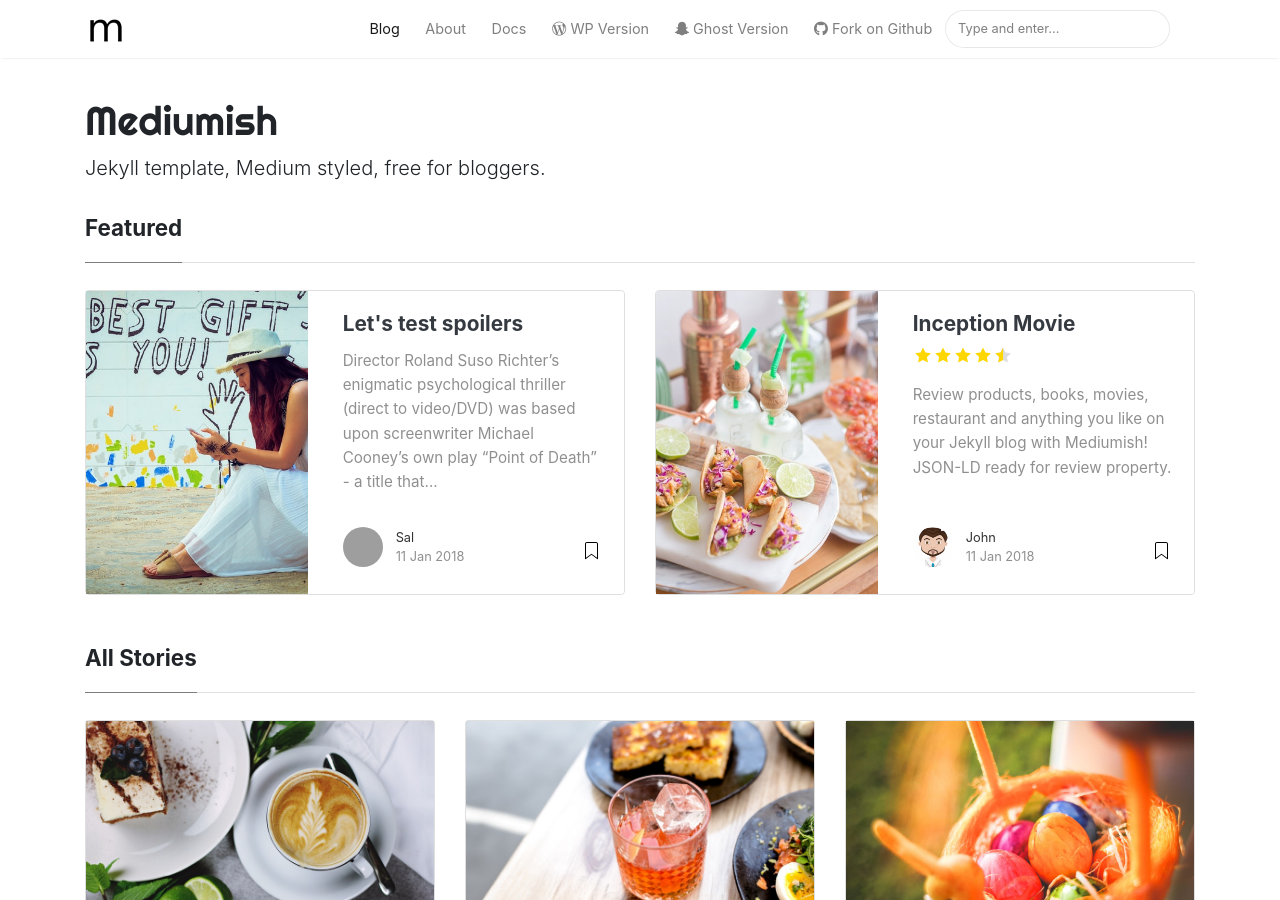
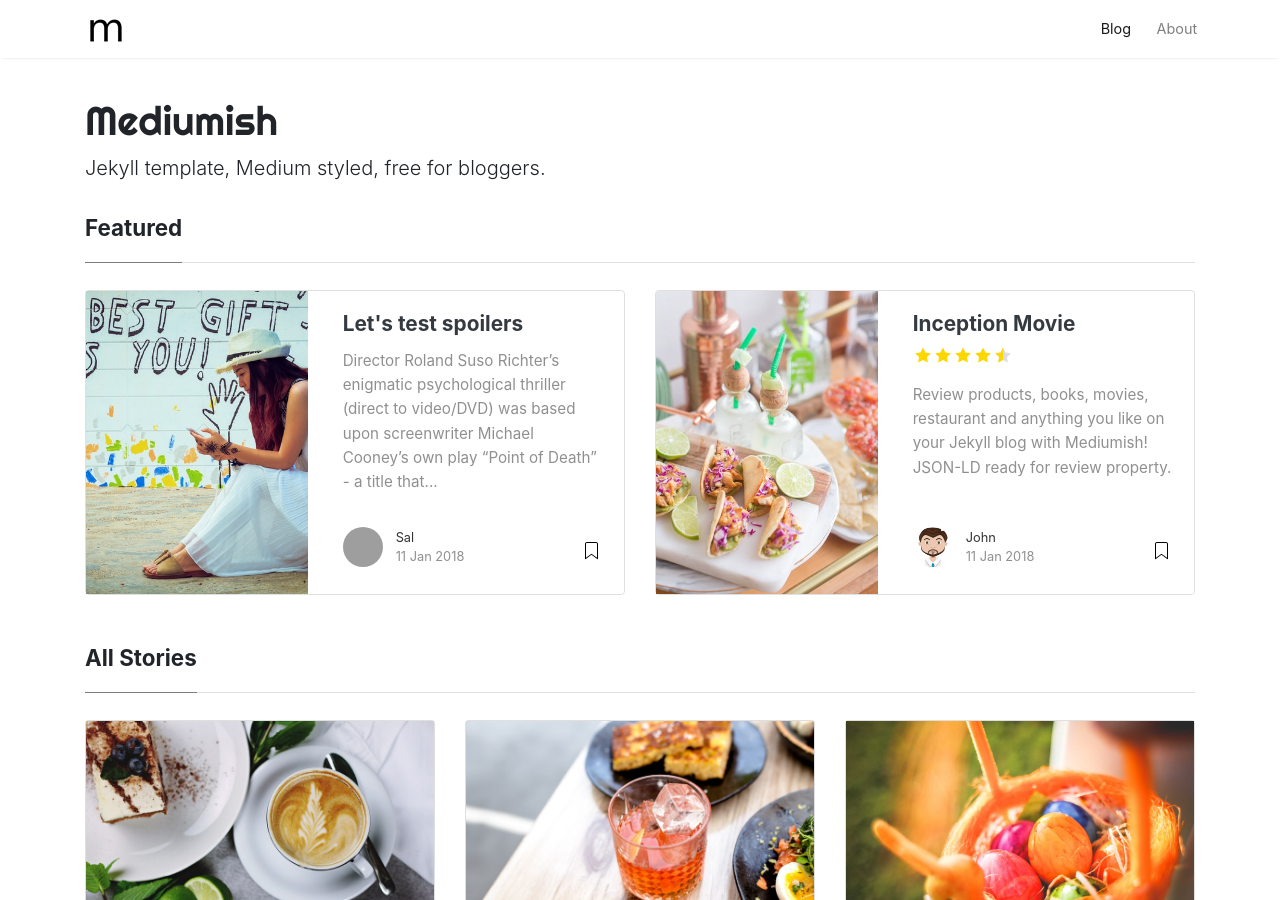
Before and after one commit to tennisss/shop, a Jekyll site: the page built from index.html, in a window 1280 px wide and 900 px high. Built offline with Jekyll 4.4.1, drawn with Linux system fonts in a browser that asks for light colours; nearby versions of some CDN libraries; the list of posts is cut into pages by our own code; grey boxes are pictures that could not be loaded.

Commit message:
Update default.html

```diff
--- a/_layouts/default.html
+++ b/_layouts/default.html
@@ -74,7 +74,7 @@ ga('send', 'pageview');
                 <li class="nav-item">
                 <a class="nav-link" href="{{ site.baseurl }}/about">About</a>
                 </li>
-
+<!--
                 <li class="nav-item">
                 <a target="_blank" class="nav-link" href="https://bootstrapstarter.com/bootstrap-templates/template-mediumish-bootstrap-jekyll/"> Docs</a>
                 </li>
@@ -91,7 +91,7 @@ ga('send', 'pageview');
                 <a target="_blank" class="nav-link" href="https://github.com/wowthemesnet/mediumish-theme-jekyll"><i class="fab fa-github"></i> Fork on Github</a>
                 </li>
 
-                {% include search-lunr.html %}
+                {% include search-lunr.html %} -->
 
             </ul>
 
```
